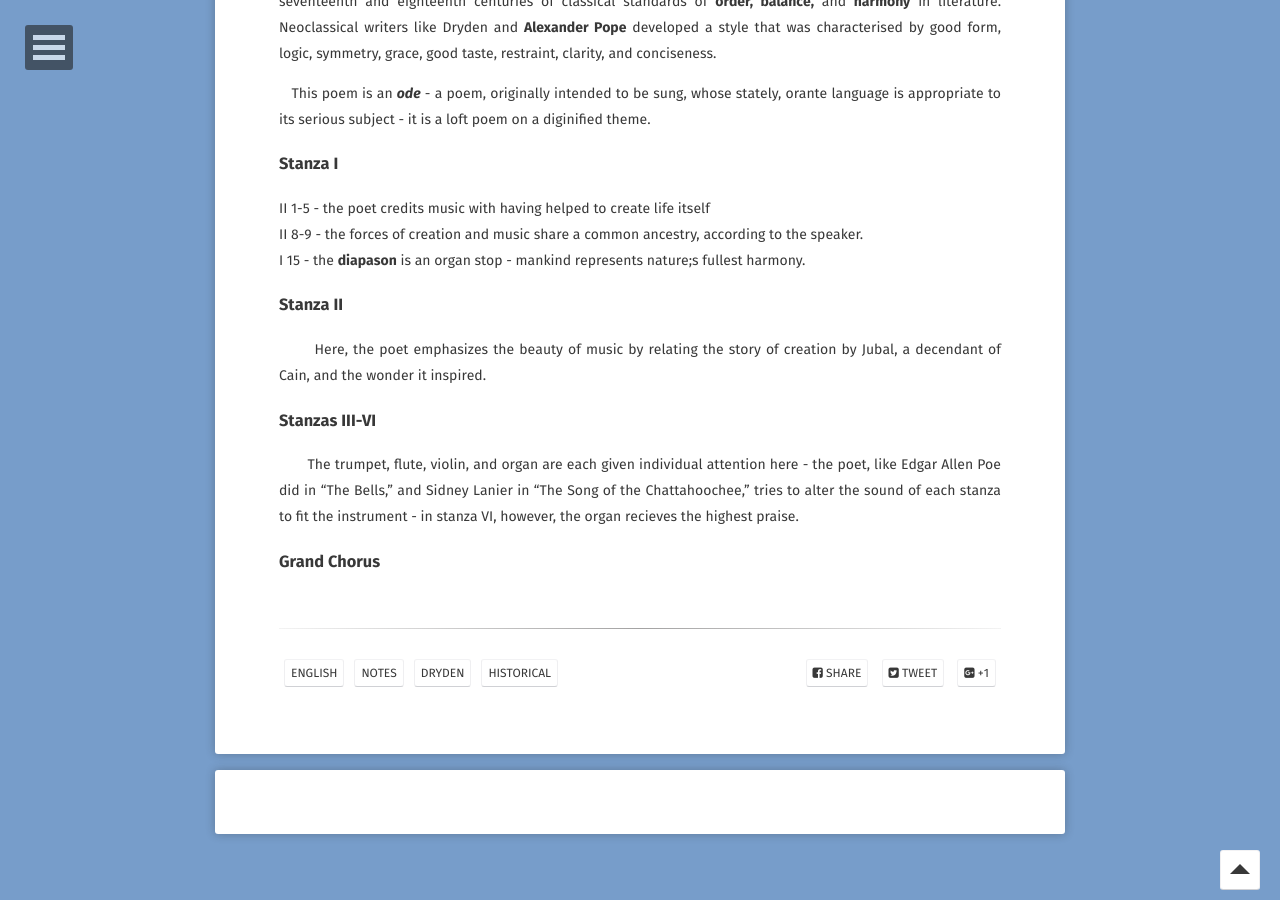
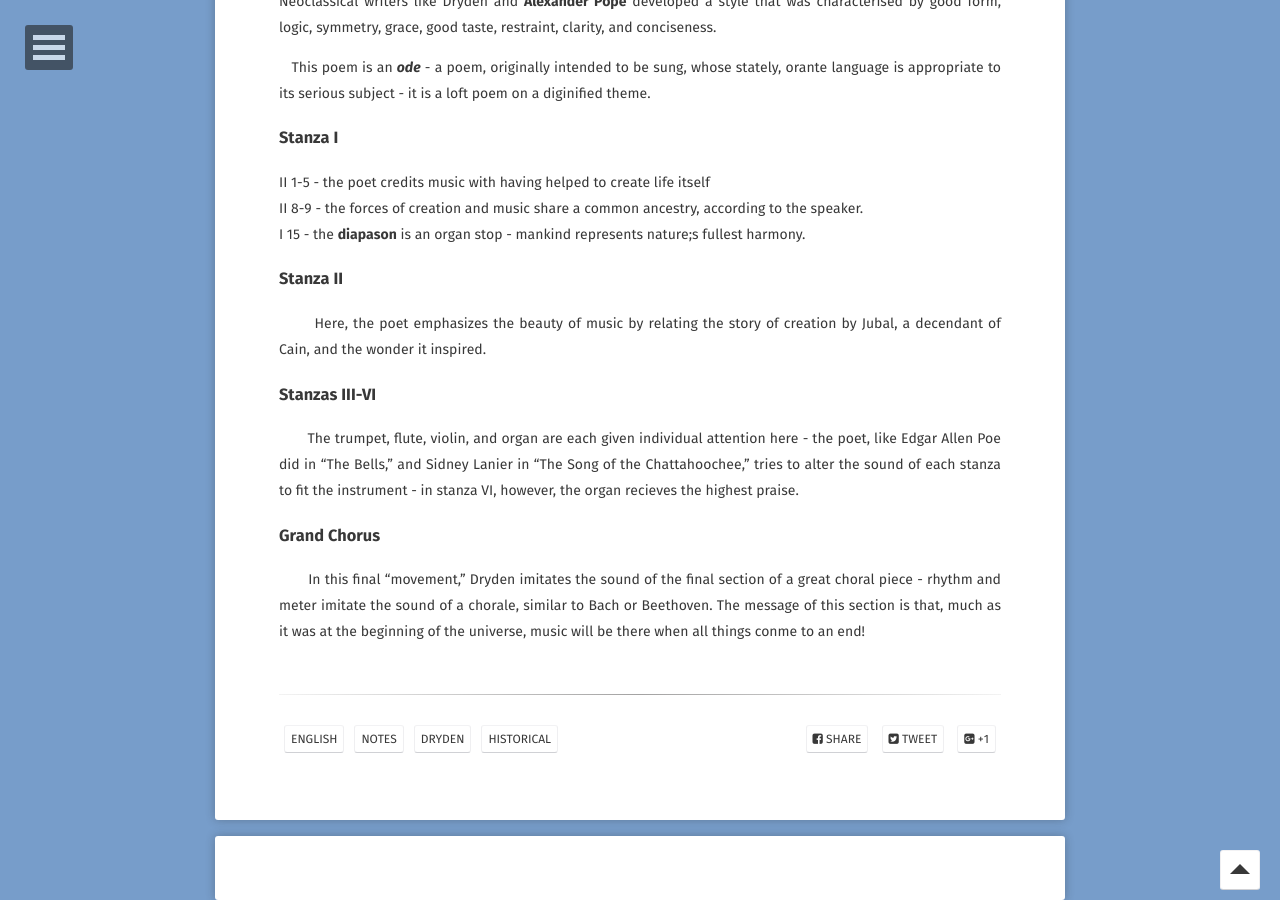
Before and after one commit to EthenStrine/site, a Jekyll site: the page built from _posts/2019-01-18-a-song-for-st-cecilias-day.md, in a window 1280 px wide and 900 px high, scrolled down 2445 px. Built offline with Jekyll 4.4.1, drawn with Linux system fonts in a browser that asks for light colours; some web fonts are replaced; comment, search, counter and statistics services are not loaded.

Commit message:
Update 2019-01-18-a-song-for-st-cecilias-day.md

```diff
--- a/_posts/2019-01-18-a-song-for-st-cecilias-day.md
+++ b/_posts/2019-01-18-a-song-for-st-cecilias-day.md
@@ -80,7 +80,6 @@
 
 GRAND CHORUS.
 
-
 As from the power of sacred lays	  55
   The spheres began to move,
 And sung the great Creator's praise
@@ -108,3 +107,4 @@
 &nbsp;&nbsp;&nbsp;&nbsp;&nbsp;&nbsp; The trumpet, flute, violin, and organ are each given individual attention here - the poet, like Edgar Allen Poe did in "The Bells," and Sidney Lanier in "The Song of the Chattahoochee," tries to alter the sound of each stanza to fit the instrument - in stanza VI, however, the organ recieves the highest praise.
 
 ### Grand Chorus
+&nbsp;&nbsp;&nbsp;&nbsp;&nbsp;&nbsp; In this final "movement," Dryden imitates the sound of the final section of a great choral piece - rhythm and meter imitate the sound of a chorale, similar to Bach or Beethoven. The message of this section is that, much as it was at the beginning of the universe, music will be there when all things conme to an end!
```
